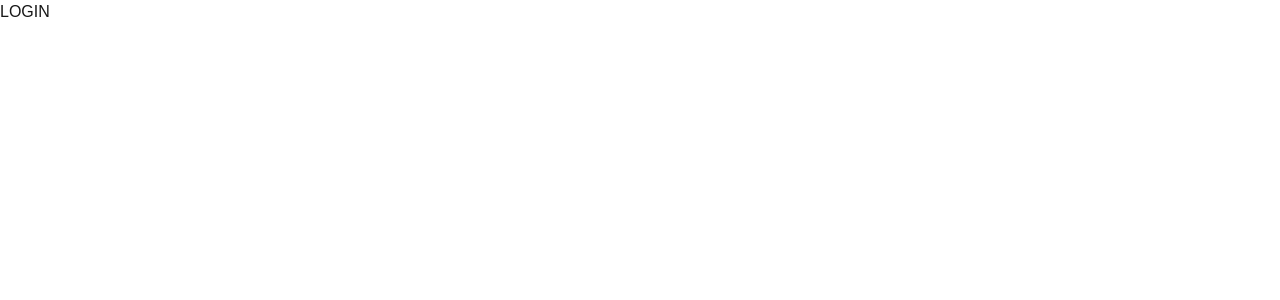
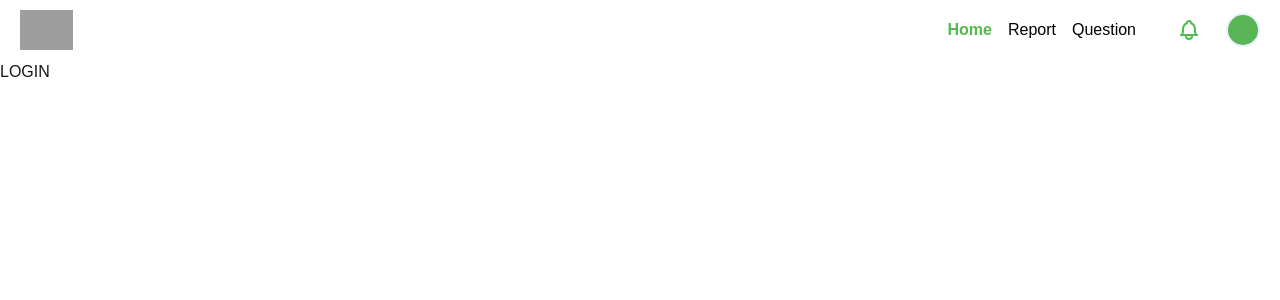
Before and after one commit to lidiya-fiker/fronend-office-report, a Next.js app: page / in a window 1280 px wide. Shown: the top 300 px of the page. Built offline with nearby package versions, Linux system fonts and the light colour scheme; grey boxes are pictures that could not be loaded.

Commit message:
complete navbar

```diff
--- a/app/GlobalRedux/Features/user/userSlice.ts
+++ b/app/GlobalRedux/Features/user/userSlice.ts
@@ -5,6 +5,7 @@ import axios from "axios";
 interface User {
   username: string;
   password: string;
+  profilePicture?: string;
 }
 
 interface UserState {
--- a/app/layout.tsx
+++ b/app/layout.tsx
@@ -1,11 +1,16 @@
+"use client";
 import "./globals.css";
+import { usePathname } from "next/navigation";
 import { Providers } from "./GlobalRedux/provider";
 import { MantineProvider, ColorSchemeScript } from "@mantine/core";
+import Navbar from "@/components/navigation/Navbar";
 export default function RootLayout({
   children,
 }: {
   children: React.ReactNode;
 }) {
+  const pathname = usePathname();
+  const showNavbar = pathname !== "/login";
   return (
     <html lang="en">
       <head>
@@ -13,7 +18,10 @@ export default function RootLayout({
       </head>
       <body>
         <Providers>
-          <MantineProvider>{children}</MantineProvider>
+          <MantineProvider>
+            {showNavbar && <Navbar />}
+            <main> {children}</main>
+          </MantineProvider>
         </Providers>
       </body>
     </html>
--- a/app/question/page.tsx
+++ b/app/question/page.tsx
@@ -0,0 +1,7 @@
+import React from "react";
+
+function page() {
+  return <div>THIS IS Question PAGE</div>;
+}
+
+export default page;
--- a/app/report/page.tsx
+++ b/app/report/page.tsx
@@ -0,0 +1,7 @@
+import React from "react";
+
+function page() {
+  return <div>THIS IS REPORT PAGE</div>;
+}
+
+export default page;
--- a/components/navigation/NavLink.jsx
+++ b/components/navigation/NavLink.jsx
@@ -14,7 +14,8 @@ export default function NavLink({ href, children }) {
       href={href}
       style={{
         fontWeight: isActive ? "bold" : "normal",
-        color: isActive ? "blue" : "black",
+        color: isActive ? "#54ba4f" : "black",
+        textDecoration: "none",
       }}>
       {children}
     </Anchor>
--- a/components/navigation/Navbar.tsx
+++ b/components/navigation/Navbar.tsx
@@ -1,13 +1,76 @@
 "use client";
 
+import { ActionIcon, Avatar, Box, Group, Image, Text } from "@mantine/core";
 import NavLink from "./NavLink";
+import { IconBell } from "@tabler/icons-react";
+import { useSelector } from "react-redux";
+import { RootState } from "@/app/GlobalRedux/store";
+export default function Navbar() {
+  const user = useSelector((state: RootState) => state.user.user);
+  const firstLetter = user?.username
+    ? user.username.charAt(0).toUpperCase()
+    : "";
 
-export default function Navbar() {
   return (
-    <nav style={{ display: "flex", gap: "1rem" }}>
-      <NavLink href="/">Home</NavLink>
-      <NavLink href="/about">About</NavLink>
-      <NavLink href="/contact">Contact</NavLink>
-    </nav>
+    <Box
+      component="nav"
+      style={{
+        padding: "10px 20px",
+        display: "flex",
+        alignItems: "center",
+        justifyContent: "space-between",
+        position: "sticky",
+        top: 0,
+        zIndex: 1000,
+        backgroundColor: "white",
+      }}>
+      <Image
+        src="/perago2.png"
+        alt="peragoLogo"
+        w={150}
+        h={40}
+        style={{ objectFit: "contain", cursor: "pointer" }}
+      />
+
+      <Group gap="lg" align="center">
+        <Group gap="md" style={{ marginRight: "1rem" }}>
+          <NavLink href="/">Home</NavLink>
+          <NavLink href="/report">Report</NavLink>
+          <NavLink href="/question">Question</NavLink>
+        </Group>
+
+        <ActionIcon size="lg" variant="subtle" color="#54ba4f">
+          <IconBell size={24} />
+        </ActionIcon>
+
+        <ActionIcon size="lg" variant="light" radius="xl">
+          {user?.profilePicture ? (
+            <img
+              src={user.profilePicture}
+              alt="User Profile"
+              width={30}
+              height={30}
+              style={{ borderRadius: "50%", cursor: "pointer" }}
+            />
+          ) : (
+            <Avatar
+              size={30}
+              radius="xl"
+              style={{
+                backgroundColor: "#54ba4f",
+                color: "white",
+                display: "flex",
+                alignItems: "center",
+                justifyContent: "center",
+                cursor: "pointer",
+              }}>
+              <Text fz="lg" fw={700} style={{ color: "white" }}>
+                {firstLetter}
+              </Text>
+            </Avatar>
+          )}
+        </ActionIcon>
+      </Group>
+    </Box>
   );
 }
--- a/package.json
+++ b/package.json
@@ -13,6 +13,7 @@
     "@mantine/form": "^7.15.2",
     "@mantine/hooks": "^7.15.2",
     "@reduxjs/toolkit": "^2.5.0",
+    "@tabler/icons-react": "^3.26.0",
     "autoprefixer": "^10.4.20",
     "axios": "^1.7.9",
     "next": "15.1.2",
```
Also changed, not shown: 1 other file (tests, documents, lock files or other folders).
